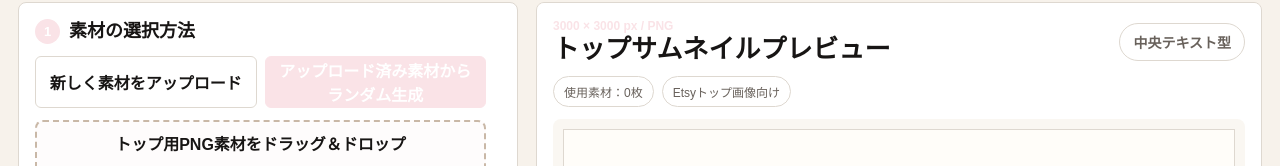
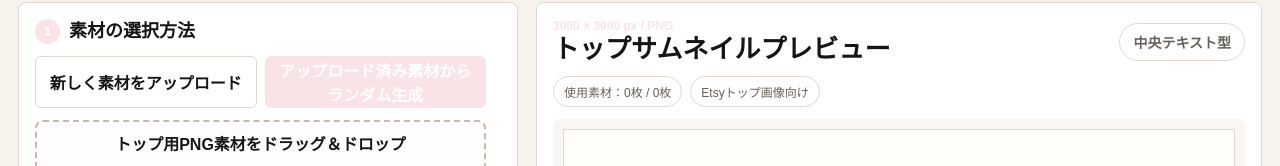
Before and after one commit to ossa0142-cmd/ossa0142-cmd-ossa0142-cmd-etsy-thumbnail-web, a Next.js app: page / in a window 1280 px wide. Both pictures are taken after a click on the button "トップサムネイル". Shown: the part 179-345 px from the top of the page. Built offline with nearby package versions, Linux system fonts and the light colour scheme.

Commit message:
Add files via upload

```diff
--- a/src/app/page.tsx
+++ b/src/app/page.tsx
@@ -42,6 +42,7 @@ type TopStyle = "centerText" | "fullCollage" | "cleanSpace" | "playfulPop";
 type PanelShape = "square" | "circle";
 type ClipartDensity = "low" | "normal" | "high";
 type ClipartPlacement = "auto" | "bestseller" | "grid" | "ring" | "collage" | "random";
+type TopAssetCount = "auto" | "4" | "8" | "12" | "16" | "20" | "25" | "all";
 
 type Rgb = {
   r: number;
@@ -129,6 +130,17 @@ const placementOptions: Array<{ label: string; value: ClipartPlacement }> = [
   { label: "円形配置", value: "ring" },
   { label: "コラージュ配置", value: "collage" },
   { label: "ランダム配置", value: "random" }
+];
+
+const topAssetCountOptions: Array<{ label: string; value: TopAssetCount }> = [
+  { label: "自動", value: "auto" },
+  { label: "4", value: "4" },
+  { label: "8", value: "8" },
+  { label: "12", value: "12" },
+  { label: "16", value: "16" },
+  { label: "20", value: "20" },
+  { label: "25", value: "25" },
+  { label: "全部", value: "all" }
 ];
 
 const fontOptions: FontOption[] = [
@@ -669,6 +681,15 @@ function resolveTopPlacement(placement: ClipartPlacement, assetCount: number): E
   return "bestseller";
 }
 
+function resolveTopAssetCount(option: TopAssetCount, uploadedCount: number, random: () => number) {
+  if (option === "all") return uploadedCount;
+  if (option !== "auto") return Math.min(uploadedCount, Number(option));
+  if (uploadedCount <= 8) return uploadedCount;
+  if (uploadedCount <= 16) return Math.min(uploadedCount, 10 + Math.floor(random() * 5));
+  if (uploadedCount <= 30) return Math.min(uploadedCount, 16 + Math.floor(random() * 9));
+  return Math.min(uploadedCount, 24 + Math.floor(random() * 12));
+}
+
 function shufflePoints(points: PlacementPoint[], random: () => number) {
   const shuffled = [...points];
   for (let index = shuffled.length - 1; index > 0; index -= 1) {
@@ -716,11 +737,11 @@ function createTopPlacementPoints(
   }
 
   if (placement === "ring") {
-    for (let index = 0; index < count + 8; index += 1) {
+    for (let index = 0; index < count + 18; index += 1) {
       const angle = (-Math.PI / 2) + (Math.PI * 2 * index) / Math.max(1, count + 2);
       points.push({
-        x: safeCenterX + Math.cos(angle) * ringRadiusX,
-        y: safeCenterY + Math.sin(angle) * ringRadiusY,
+        x: safeCenterX + Math.cos(angle) * (ringRadiusX + (index % 2) * 150),
+        y: safeCenterY + Math.sin(angle) * (ringRadiusY + (index % 3) * 110),
         scale: 0.86 + (index % 3) * 0.06
       });
     }
@@ -728,8 +749,8 @@ function createTopPlacementPoints(
   }
 
   if (placement === "grid") {
-    const columns = count <= 6 ? 3 : count <= 12 ? 4 : 5;
-    const rows = Math.ceil((count + 4) / columns);
+    const columns = count <= 6 ? 3 : count <= 12 ? 4 : count <= 20 ? 5 : 6;
+    const rows = Math.ceil((count + 8) / columns);
     const startX = 350;
     const startY = 350;
     const usableWidth = DESIGN_SIZE - startX * 2;
@@ -763,7 +784,7 @@ function createTopPlacementPoints(
     return shufflePoints(points, random);
   }
 
-  for (let index = 0; index < count + 16; index += 1) {
+  for (let index = 0; index < count + 28; index += 1) {
     points.push({
       x: 180 + random() * (DESIGN_SIZE - 360),
       y: 180 + random() * (DESIGN_SIZE - 360),
@@ -819,6 +840,7 @@ export default function Home() {
   const [topSmallTextY, setTopSmallTextY] = useState(250);
   const [topSmallTextX, setTopSmallTextX] = useState(0);
   const [clipartPlacement, setClipartPlacement] = useState<ClipartPlacement>("auto");
+  const [topAssetCount, setTopAssetCount] = useState<TopAssetCount>("auto");
   const [topClipartSize, setTopClipartSize] = useState(500);
   const [topClipartVariation, setTopClipartVariation] = useState(45);
   const [clipartDistance, setClipartDistance] = useState(70);
@@ -857,6 +879,10 @@ export default function Home() {
   const currentPageAssets = useMemo(
     () => cliparts.slice(selectedPage * pageSize, selectedPage * pageSize + pageSize),
     [cliparts, pageSize, selectedPage]
+  );
+  const topPreviewAssetCount = useMemo(
+    () => Math.min(cliparts.length, resolveTopAssetCount(topAssetCount, cliparts.length, seededRandom(topSeed))),
+    [cliparts.length, topAssetCount, topSeed]
   );
   const titleFont = getFont(titleFontKey);
   const subtitleFont = getFont(subtitleFontKey);
@@ -1061,8 +1087,8 @@ export default function Home() {
 
       const random = seededRandom(topSeed);
       const sourceAssets = assetSource === "uploaded" ? cliparts : cliparts;
-      const densityCount = clipartDensity === "low" ? 12 : clipartDensity === "high" ? 40 : 24;
-      const assets = sourceAssets.slice(0, Math.max(1, Math.min(sourceAssets.length, densityCount)));
+      const selectedAssetCount = resolveTopAssetCount(topAssetCount, sourceAssets.length, random);
+      const assets = sourceAssets.slice(0, Math.max(1, Math.min(sourceAssets.length, selectedAssetCount)));
       const resolvedPlacement = resolveTopPlacement(clipartPlacement, sourceAssets.length);
       const panelFill = `rgba(255, 255, 255, ${topStyle === "fullCollage" ? 0.9 : 0.82})`;
       const panelStroke = rgbToHex(mix(accentColor, hexToRgb("#ffffff"), 0.35));
@@ -1117,17 +1143,27 @@ export default function Home() {
               : resolvedPlacement === "collage"
                 ? 0.78
                 : 1;
+        const densityScale = clipartDensity === "low" ? 0.88 : clipartDensity === "high" ? 1.06 : 1;
+        const crowdScale =
+          assets.length >= 25
+            ? 0.64
+            : assets.length >= 20
+              ? 0.72
+              : assets.length >= 16
+                ? 0.82
+                : 1;
         const variation = 1 - topClipartVariation / 200 + random() * (topClipartVariation / 100);
-        const baseSize = topClipartSize * styleBoost * templateBoost * variation;
+        const baseSize = topClipartSize * styleBoost * templateBoost * densityScale * crowdScale * variation;
         let chosen: { x: number; y: number; drawWidth: number; drawHeight: number } | null = null;
 
-        for (let attempt = 0; attempt < Math.max(120, placementPoints.length); attempt += 1) {
+        for (let attempt = 0; attempt < Math.max(180, placementPoints.length * 2); attempt += 1) {
           const point = placementPoints[(placementCursor + attempt) % Math.max(1, placementPoints.length)] ?? {
             x: 180 + random() * (DESIGN_SIZE - 360),
             y: 180 + random() * (DESIGN_SIZE - 360),
             scale: 1
           };
-          const pointSize = baseSize * point.scale;
+          const retryScale = Math.max(0.54, 1 - attempt * 0.0045);
+          const pointSize = baseSize * point.scale * retryScale;
           const ratio = Math.min(pointSize / clipart.trimmedWidth, pointSize / clipart.trimmedHeight);
           const drawWidth = clipart.trimmedWidth * ratio;
           const drawHeight = clipart.trimmedHeight * ratio;
@@ -1135,11 +1171,12 @@ export default function Home() {
           let y = point.y + (resolvedPlacement === "random" || resolvedPlacement === "collage" ? (random() - 0.5) * 150 : 0);
           x = clamp(x, drawWidth / 2 + 40, DESIGN_SIZE - drawWidth / 2 - 40);
           y = clamp(y, drawHeight / 2 + 40, DESIGN_SIZE - drawHeight / 2 - 40);
+          const collisionGap = Math.max(8, clipartDistance - attempt * 1.6);
           const rect: Rect = {
-            x: x - drawWidth / 2 - clipartDistance / 2,
-            y: y - drawHeight / 2 - clipartDistance / 2,
-            width: drawWidth + clipartDistance,
-            height: drawHeight + clipartDistance
+            x: x - drawWidth / 2 - collisionGap / 2,
+            y: y - drawHeight / 2 - collisionGap / 2,
+            width: drawWidth + collisionGap,
+            height: drawHeight + collisionGap
           };
           const softOverlapAllowed = resolvedPlacement === "collage" && attempt > 36;
           const overlapIsOk = softOverlapAllowed || placedRects.every((placed) => !rectsOverlap(rect, placed));
@@ -1269,6 +1306,7 @@ export default function Home() {
       textBlockY,
       titleColor,
       topBadgeText,
+      topAssetCount,
       topClipartSize,
       topClipartVariation,
       topPanelEnabled,
@@ -1966,6 +2004,14 @@ export default function Home() {
               </label>
               <div className="twoColumn">
                 <label>
+                  使用する素材数
+                  <select value={topAssetCount} onChange={(event) => setTopAssetCount(event.target.value as TopAssetCount)}>
+                    {topAssetCountOptions.map((option) => (
+                      <option key={option.value} value={option.value}>{option.label}</option>
+                    ))}
+                  </select>
+                </label>
+                <label>
                   素材密度
                   <select value={clipartDensity} onChange={(event) => setClipartDensity(event.target.value as ClipartDensity)}>
                     {densityOptions.map((option) => (
@@ -2054,7 +2100,11 @@ export default function Home() {
             ))}
           </div>
           <div className="previewMeta">
-            <span>{creationMode === "grid" ? `表示中：${currentPageAssets.length}枚` : `使用素材：${cliparts.length}枚`}</span>
+            <span>
+              {creationMode === "grid"
+                ? `表示中：${currentPageAssets.length}枚`
+                : `使用素材：${topPreviewAssetCount}枚 / ${cliparts.length}枚`}
+            </span>
             {creationMode === "top" ? <span>Etsyトップ画像向け</span> : null}
           </div>
           <div className="canvasFrame">
```
